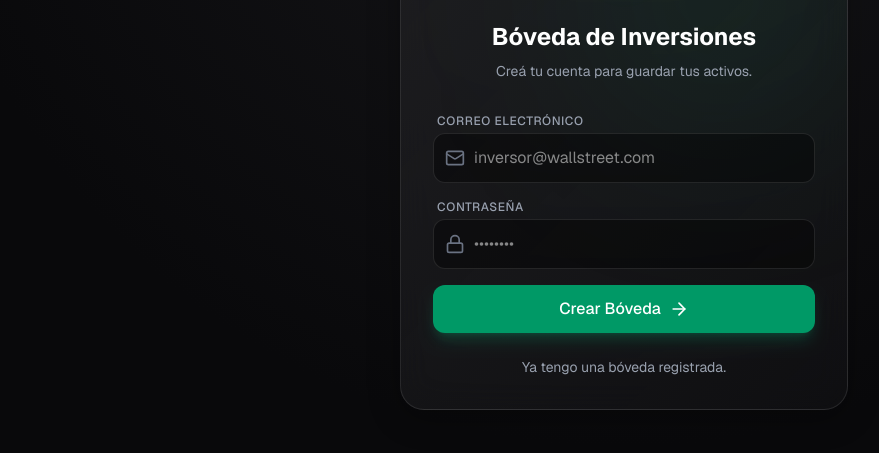
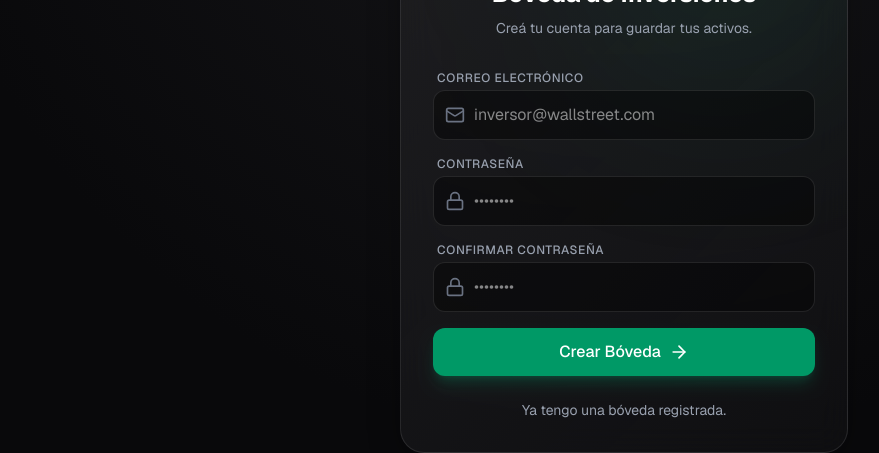
Before and after one commit to mgvegh/LaBoveda, a Next.js app: page /login in a window 1280 px wide. Both pictures are taken after a click on the button "¿No tenés cuenta? Creá una gratis.". Shown: the part 270-723 px from the top of the page, without its empty margins (16-895 px from the left). Built offline with nearby package versions, Linux system fonts and the light colour scheme; no server answers.

Commit message:
UI: Añadir confirmar contraseña en el registro

```diff
--- a/src/app/login/page.tsx
+++ b/src/app/login/page.tsx
@@ -55,6 +55,7 @@ const VaultWheel = ({ loading }: { loading: boolean }) => (
 export default function LoginPage() {
   const [email, setEmail] = useState("");
   const [password, setPassword] = useState("");
+  const [confirmPassword, setConfirmPassword] = useState("");
   const [isLogin, setIsLogin] = useState(true);
   const [loading, setLoading] = useState(false);
   const [error, setError] = useState<string | null>(null);
@@ -75,6 +76,11 @@ export default function LoginPage() {
         });
         if (signInError) throw signInError;
       } else {
+        if (password !== confirmPassword) {
+          setError("Las contraseñas no coinciden.");
+          setLoading(false);
+          return;
+        }
         const { error: signUpError } = await supabase.auth.signUp({
           email,
           password,
@@ -155,6 +161,26 @@ export default function LoginPage() {
             </div>
           </div>
 
+          {!isLogin && (
+            <div className="animate-in slide-in-from-top-2 duration-300">
+              <label className="block text-xs font-medium text-gray-400 mb-1 ml-1 uppercase tracking-wider">
+                Confirmar Contraseña
+              </label>
+              <div className="relative">
+                <Lock className="absolute left-3 top-1/2 -translate-y-1/2 w-5 h-5 text-gray-500" />
+                <input
+                  type="password"
+                  required
+                  value={confirmPassword}
+                  onChange={(e) => setConfirmPassword(e.target.value)}
+                  placeholder="••••••••"
+                  className="w-full bg-black/40 border border-white/10 rounded-xl pl-10 pr-4 py-3 text-white focus:outline-none focus:border-emerald-500 transition-colors"
+                  minLength={6}
+                />
+              </div>
+            </div>
+          )}
+
           <button
             type="submit"
             disabled={loading}
@@ -176,6 +202,7 @@ export default function LoginPage() {
             onClick={() => {
               setIsLogin(!isLogin);
               setError(null);
+              setConfirmPassword("");
             }}
             type="button"
             className="text-gray-400 hover:text-emerald-400 transition-colors"
```
